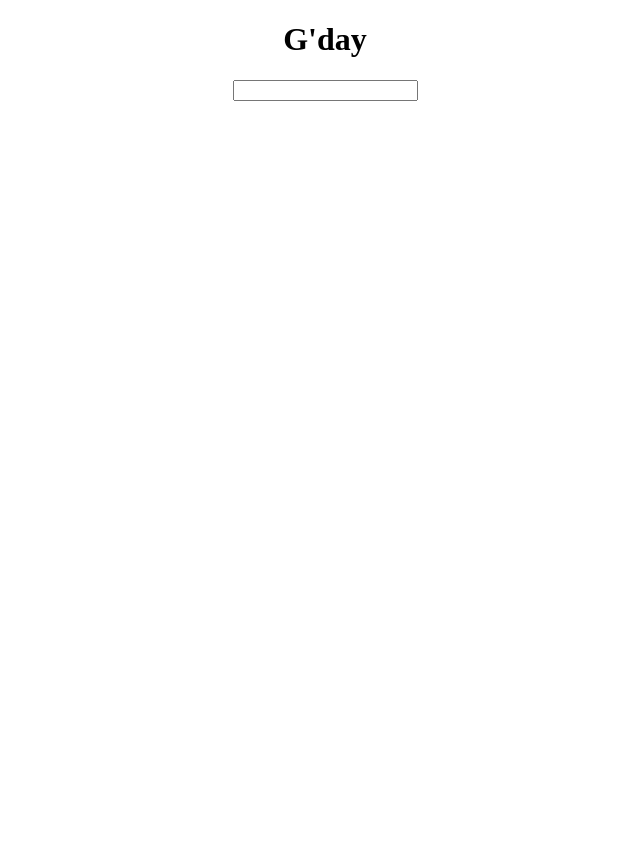
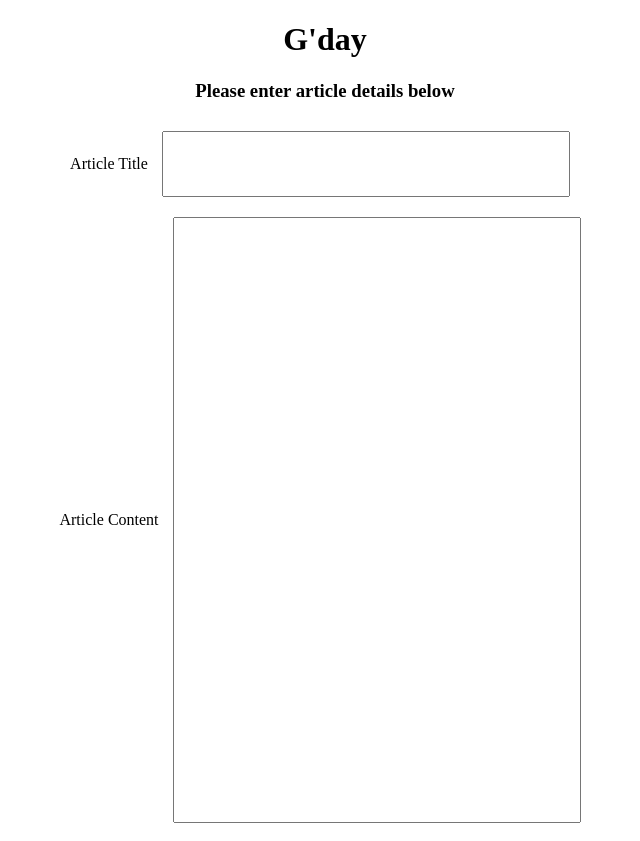
Before and after one commit to David-Tenni/crudstop, a React (Create React App) app in the folder client/: page / in a window 1280 px wide. Shown: the whole page, without its empty margins (315-955 px from the left). Before the commit the page ends 800 px from the top, so only its background shows below. Built offline with nearby package versions, Linux system fonts and the light colour scheme.

Commit message:
Added: bad css formatting

```diff
--- a/client/src/App.css
+++ b/client/src/App.css
@@ -2,37 +2,25 @@
   text-align: center;
 }
 
-.App-logo {
-  height: 40vmin;
-  pointer-events: none;
-}
-
-@media (prefers-reduced-motion: no-preference) {
-  .App-logo {
-    animation: App-logo-spin infinite 20s linear;
-  }
-}
-
-.App-header {
-  background-color: #282c34;
-  min-height: 100vh;
+.form{
   display: flex;
   flex-direction: column;
   align-items: center;
   justify-content: center;
-  font-size: calc(10px + 2vmin);
-  color: white;
 }
 
-.App-link {
-  color: #61dafb;
+.form input {
+  width: 400px;
+  height: 60px;
+  margin: 10px;
 }
-
-@keyframes App-logo-spin {
-  from {
-    transform: rotate(0deg);
-  }
-  to {
-    transform: rotate(360deg);
-  }
+input[name="ArticleTitle"] {
+  width: 400px;
+  height: 60px;
+  margin: 10px;
 }
+input[name="ArticleContent"] {
+  width: 400px;
+  height: 600px;
+  margin: 10px;
+}
--- a/client/src/App.js
+++ b/client/src/App.js
@@ -4,7 +4,12 @@
   return (
     <div className="App">
       <h1>G'day</h1>
-    <input type="text" name="review" />
+      <h3>Please enter article details below</h3>
+      <label for="ArticleTitle">Article Title </label>
+    <input type="text" name="ArticleTitle" />
+    <br/>
+    <label for="ArticleContent">Article Content </label>
+    <input type="text" name="ArticleContent" />
     </div>
   );
 }
```
